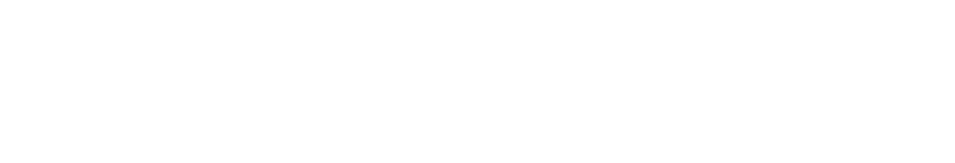
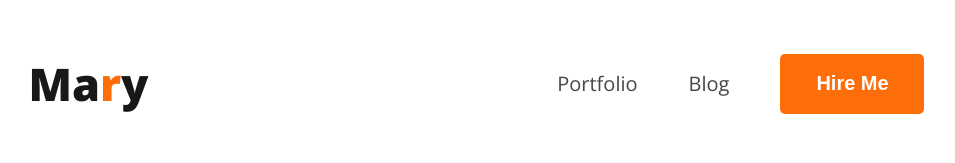
Before and after one commit to FahimFaysalNirjhar/Web-Developer-Portfolio, a plain HTML site: page index.html in a window 1280 px wide. Shown: the whole page, without its empty margins (164-1119 px from the left). Drawn offline with nearby package versions, Linux system fonts and the light colour scheme.

Commit message:
added nav bar

```diff
--- a/index.html
+++ b/index.html
@@ -3,7 +3,27 @@
   <head>
     <meta charset="UTF-8" />
     <meta name="viewport" content="width=device-width, initial-scale=1.0" />
-    <title>Document</title>
+    <title>Web Developer Portfolio</title>
+    <link rel="preconnect" href="https://fonts.googleapis.com" />
+    <link rel="preconnect" href="https://fonts.gstatic.com" crossorigin />
+    <link
+      href="https://fonts.googleapis.com/css2?family=Open+Sans:ital,wght@0,300..800;1,300..800&display=swap"
+      rel="stylesheet"
+    />
+    <link rel="stylesheet" href="styles/style.css" />
   </head>
-  <body></body>
+  <body class="open-sans-font-family">
+    <header>
+      <nav>
+        <h3 class="nav-title">Ma<span id="span-text">r</span>y</h3>
+        <ul>
+          <li><a href="###">Portfolio </a></li>
+          <li><a href="###">Blog</a></li>
+          <li>
+            <a href=""><button class="btn-primary">Hire Me</button></a>
+          </li>
+        </ul>
+      </nav>
+    </header>
+  </body>
 </html>
--- a/styles/style.css
+++ b/styles/style.css
@@ -0,0 +1,46 @@
+.open-sans-font-family {
+  font-family: "Open Sans", sans-serif;
+  font-optical-sizing: auto;
+  font-weight: <weight>;
+  font-style: normal;
+  font-variation-settings: "wdth" 100;
+}
+.btn-primary {
+  padding: 18px 35px 19px 36px;
+  color: #fff;
+  font-size: 20px;
+  font-weight: 700;
+  border-radius: 5px;
+  background: #fd6e0a;
+  border: none;
+}
+nav {
+  display: flex;
+  justify-content: space-around;
+  align-items: center;
+}
+nav ul {
+  display: flex;
+  gap: 51px;
+  justify-content: center;
+  align-items: center;
+}
+nav ul li {
+  list-style: none;
+}
+nav ul li a {
+  text-decoration: none;
+  color: #474747;
+  font-size: 20px;
+  font-weight: 400;
+}
+.nav-title {
+  color: #181818;
+  font-size: 45px;
+  font-weight: 800;
+}
+#span-text {
+  color: #fd6e0a;
+  font-size: 45px;
+  font-weight: 800;
+}
```
